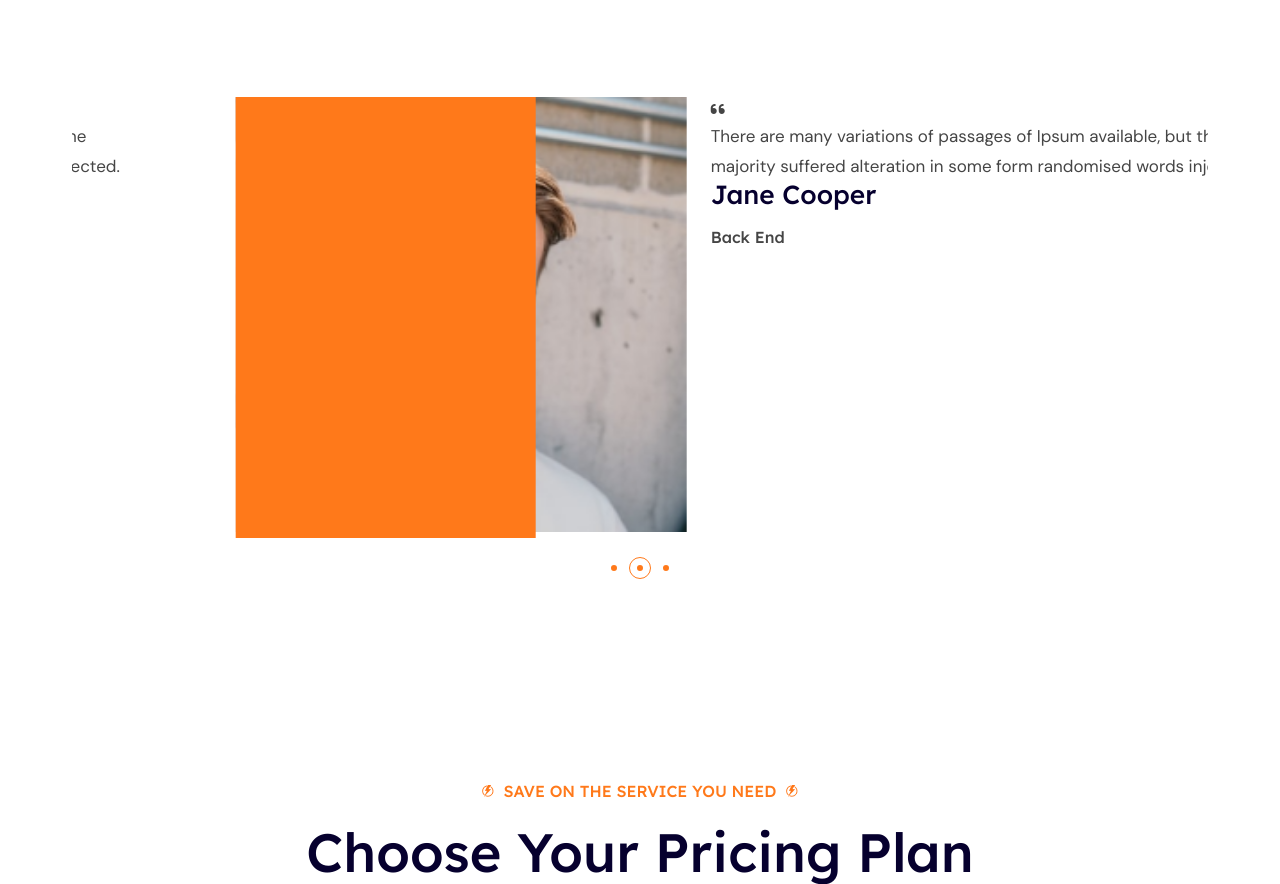
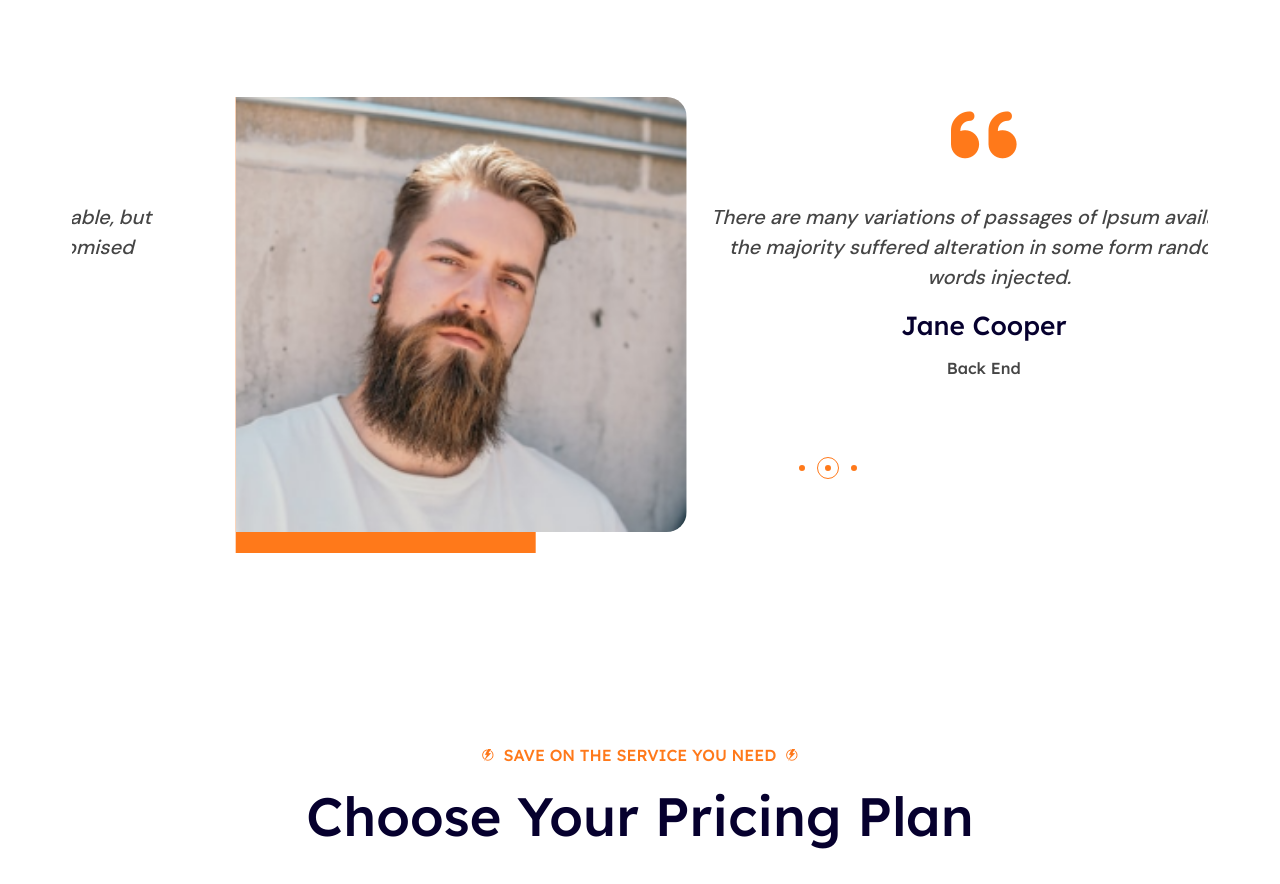
Before and after one commit to rubayatrifat/Electricity-North-West, a website: page src/index.html in a window 1280 px wide. Shown: the part 4569-5453 px from the top of the page. Drawn offline with Linux system fonts and the light colour scheme.

Commit message:
ELectricity Web

```diff
--- a/src/assets/sass/pages/home/_testimonials.scss
+++ b/src/assets/sass/pages/home/_testimonials.scss
@@ -2,6 +2,7 @@
 
 .testimonial-area {
 	padding: 95px 0;
+    position: relative;
     .seciton-title {
         h2 {
             line-height: 55px;
@@ -13,13 +14,39 @@
             height: 575px;
             background-color: hsl(var(--base));
             position: absolute;
+            z-index: -1;
         }
         .testimonial-img {
+            height: 450px;
             img {
                 width: 460px;
                 height: 435px;
+                border-radius:  0 20px 20px 0;
             }
         }
+        .testimonial-content {
+            i {
+                color: hsl(var(--base));
+                font-size: 75px;
+                margin-bottom: 30px;
+            }
+            p {
+                font-size: 20px;
+                font-weight: 500;
+                font-style: italic;
+                width: 577px;
+                margin: auto;
+                margin-bottom: 20px;
+            }
+        }
+    }
+    .slick-dots {
+        position: absolute;
+        text-align: inherit;
+        padding: 0;
+        bottom: 64px;
+        right: 30%;
+        z-index: -1;
     }
 }
 
--- a/src/index.html
+++ b/src/index.html
@@ -454,7 +454,7 @@
                         </div>
                     </div>
                     <div class="col-xl-6">
-                        <div class="testimonial-content">
+                        <div class="testimonial-content text-center">
                             <i class="fa-solid fa-quote-left"></i>
                             <p>There are many variations of passages of Ipsum available, but the majority suffered alteration in some form randomised words injected.</p>
                             <h3>Jane Cooper</h3>
@@ -473,7 +473,7 @@
                         </div>
                     </div>
                     <div class="col-xl-6">
-                        <div class="testimonial-content">
+                        <div class="testimonial-content text-center">
                             <i class="fa-solid fa-quote-left"></i>
                             <p>There are many variations of passages of Ipsum available, but the majority suffered alteration in some form randomised words injected.</p>
                             <h3>Jane Cooper</h3>
@@ -492,7 +492,7 @@
                         </div>
                     </div>
                     <div class="col-xl-6">
-                        <div class="testimonial-content">
+                        <div class="testimonial-content text-center">
                             <i class="fa-solid fa-quote-left"></i>
                             <p>There are many variations of passages of Ipsum available, but the majority suffered alteration in some form randomised words injected.</p>
                             <h3>Jane Cooper</h3>
```
Also changed, not shown: src/html/partials/_testimonials.html (+3 -3 lines), src/assets/css/main.css, 1 other file.
